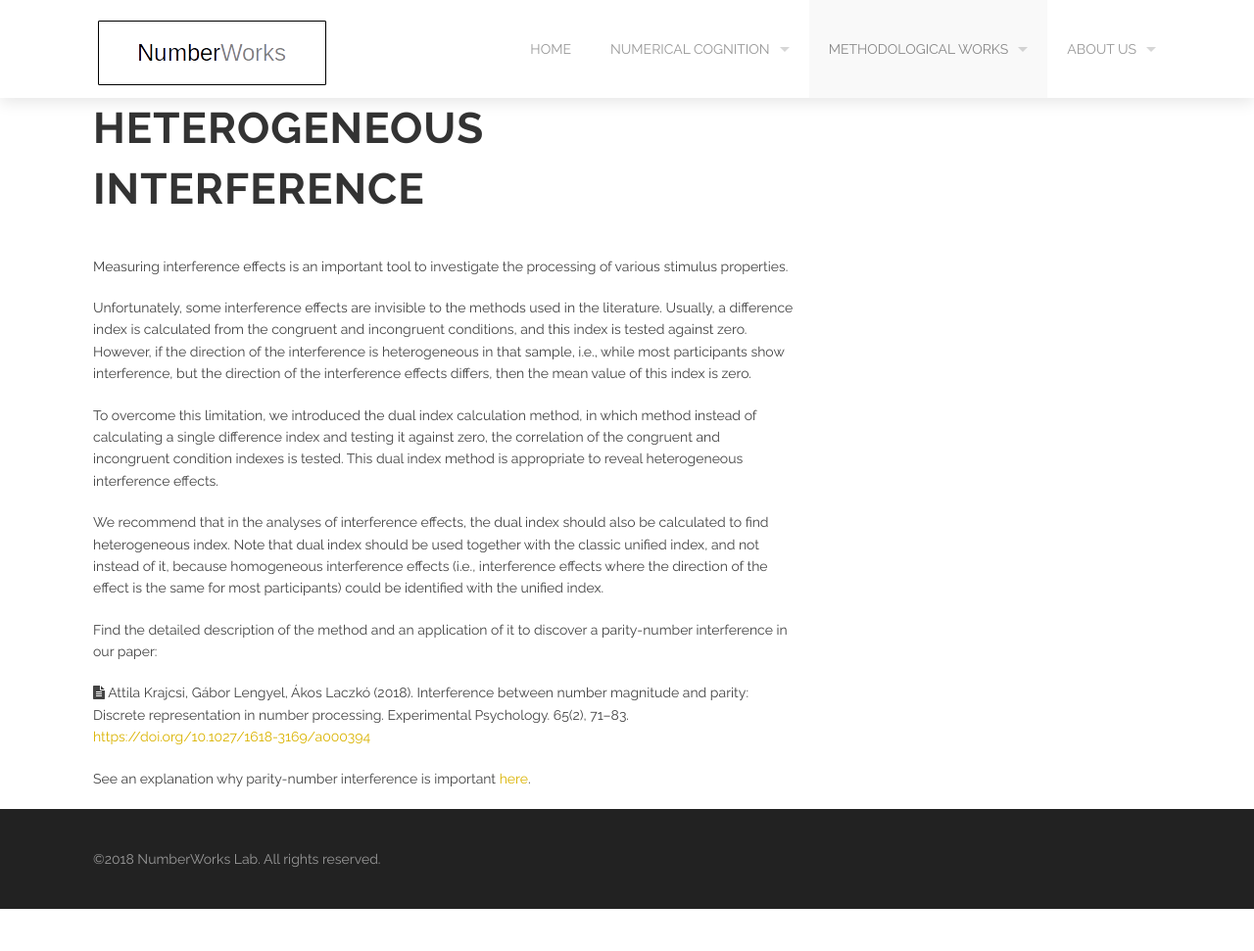
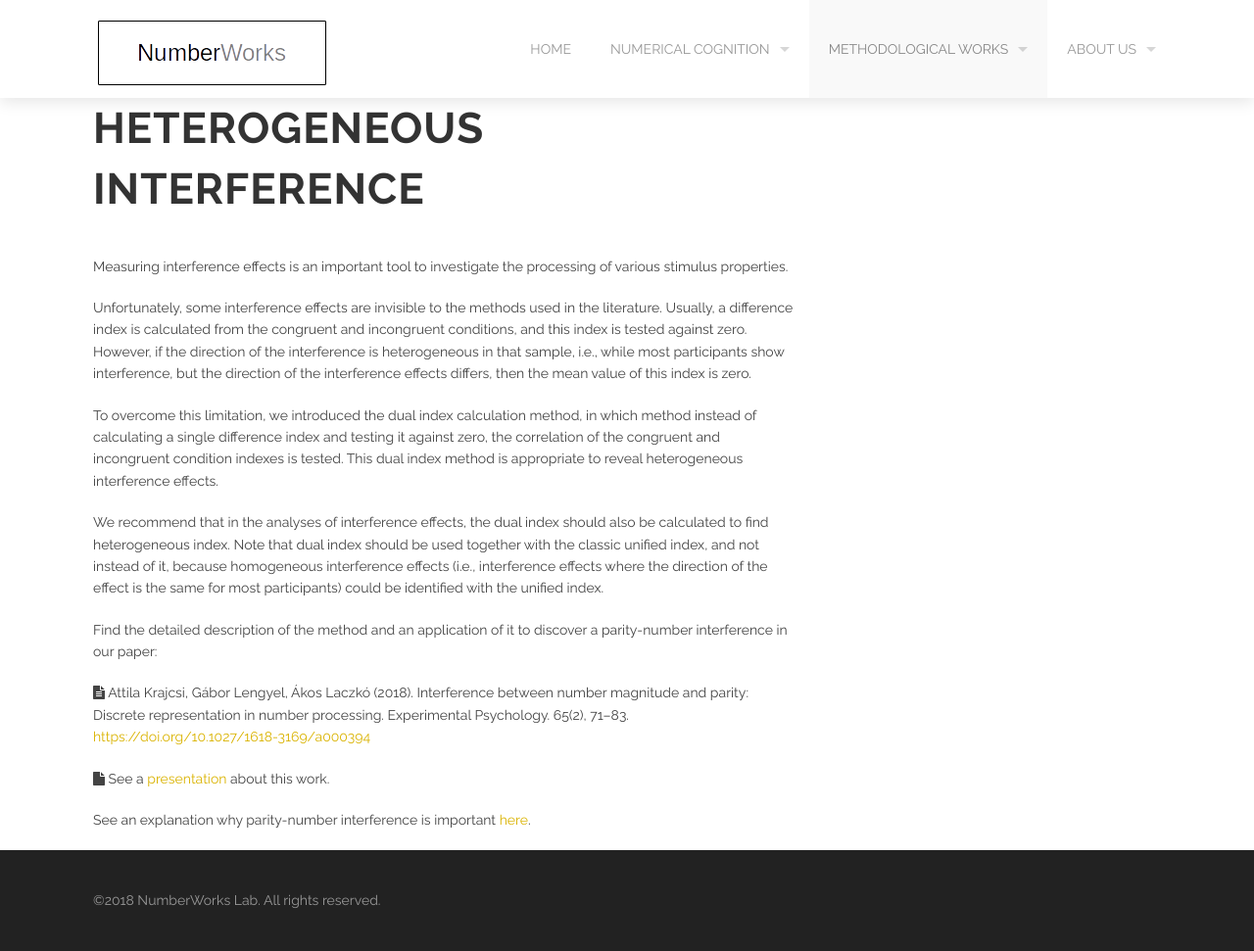
Before and after one commit to theNumberWorks/numberworks_website, a Jekyll site: the page built from heterogeneous_interference.md, in a window 1280 px wide. Shown: the whole page at 98% size. Built offline with Jekyll 4.4.1, drawn with Linux system fonts in a browser that asks for light colours; before the commit the page ends 928 px from its top, so only the background shows below that.

Commit message:
Update heterogeneous_interference.md

```diff
--- a/heterogeneous_interference.md
+++ b/heterogeneous_interference.md
@@ -16,4 +16,6 @@ Find the detailed description of the method and an application of it to discover
 
 <i class='fa fa-file-text'></i> Attila Krajcsi, Gábor Lengyel, Ákos Laczkó (2018). Interference between number magnitude and parity: Discrete representation in number processing. Experimental Psychology. 65(2), 71–83. [https://doi.org/10.1027/1618-3169/a000394](https://doi.org/10.1027/1618-3169/a000394)
 
+<i class='fa fa-file'></i> See a [presentation](https://osf.io/fst9v/) about this work.
+
 See an explanation why parity-number interference is important [here](discrete_semantic_system.html#5-numbers-interfere-with-discrete-properties).
```
